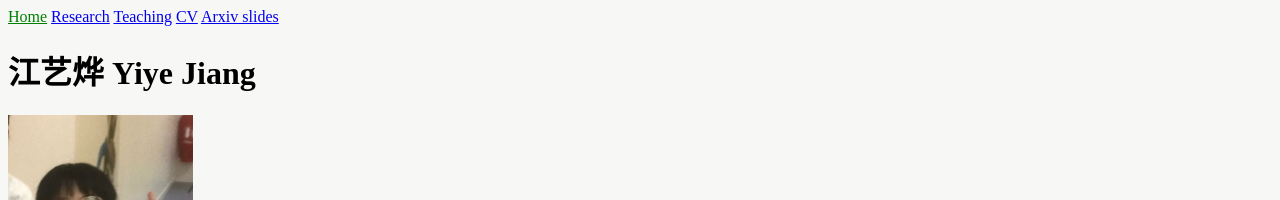
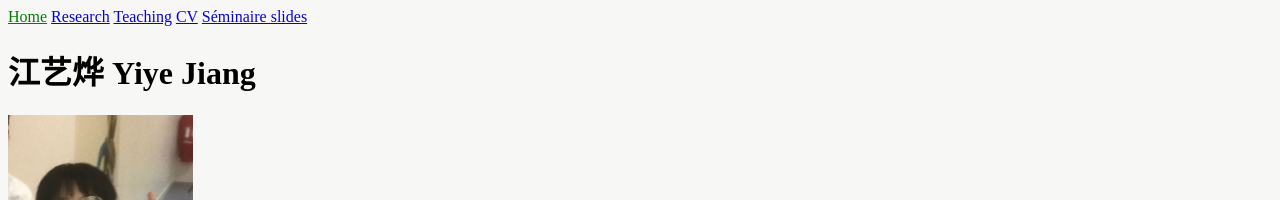
Before and after one commit to yiyej/yiyej.github.io, a Jekyll site: the page built from index.html, in a window 1280 px wide. Shown: the top 200 px of the page. Built offline with Jekyll 4.4.1, drawn with Linux system fonts in a browser that asks for light colours.

Commit message:
Update navigation.yml

```diff
--- a/_data/navigation.yml
+++ b/_data/navigation.yml
@@ -6,5 +6,5 @@
   link: /teaching.html
 - name: CV
   link: /assets/CV_English.pdf
-- name: Arxiv slides
+- name: Séminaire slides
   link: /arxiv_slides.html
```
